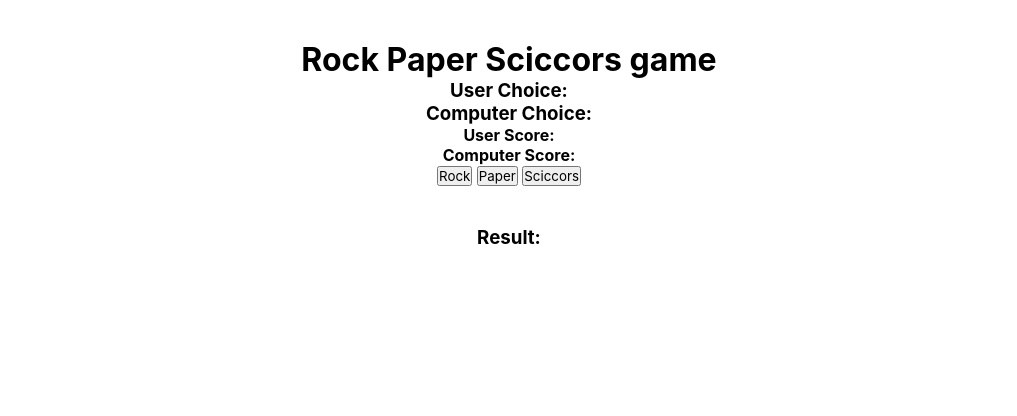
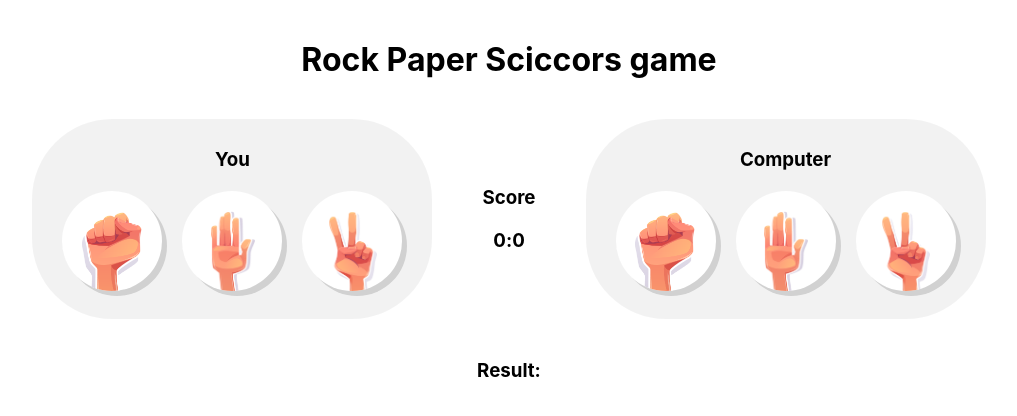
Before and after one commit to Sukheeynwa/rock-paper-sciccors-game, a plain HTML site: page index.html in a window 1280 px wide. Shown: the whole page, without its empty margins (131-1148 px from the left). Drawn offline with Linux system fonts and the light colour scheme.

Commit message:
web structure updated

```diff
--- a/index.html
+++ b/index.html
@@ -3,17 +3,38 @@
     <head>
         <meta charset = "UTF-8">
         <link rel = "stylesheet" href = "style.css">
+        <title>Rock Paper Sciccors game</title>
     </head>
     <body>
         <h1>Rock Paper Sciccors game</h1>
-        <h3 id = "user-choice">User Choice: </h3>
-        <h3 id = "computer-choice">Computer Choice: </h3>
-        <h4 id = "user-score">User Score: </h3>
-        <h4 id = "computer-score">Computer Score: </h3>
-        <button id = "rock">Rock</button>
-        <button id = "paper">Paper</button>
-        <button id = "sciccors">Sciccors</button>
+        <div id = "container">
+            <div id = "user-choices">
+                <h3>You</h3>
+                <div>
+                    <img src="images/rock.png" alt="Rock pic" id = "rock">
+                    <img src="images/paper.png" alt="Paper pic" id = "paper">
+                    <img src="images/sciccors.png" alt="Sciccors pic" id = "sciccors">
+                </div>
+            </div>
+            <div id = "score">
+                <h3>Score</h3>
+                <div>
+                    <h3 id = "user-score">0</h3>
+                    <h3>:</h3>
+                    <h3 id = "computer-score">0</h3>
+                </div>
+            </div>
+            <div id = "computer-choices">
+                <h3>Computer</h3>
+                <div>
+                    <img src="images/rock.png" alt="Rock pic" id = "rock-computer">
+                    <img src="images/paper.png" alt="Paper pic" id = "paper-computer">
+                    <img src="images/sciccors.png" alt="Sciccors pic" id = "sciccors-computer">
+                </div>
+            </div>
+        </div>
         <h3 id = "result">Result: </h3>
+        <a id = "try-again" href=""></a>
         <script src = "javascript.js" defer></script>
     </body>
 </html>
```
